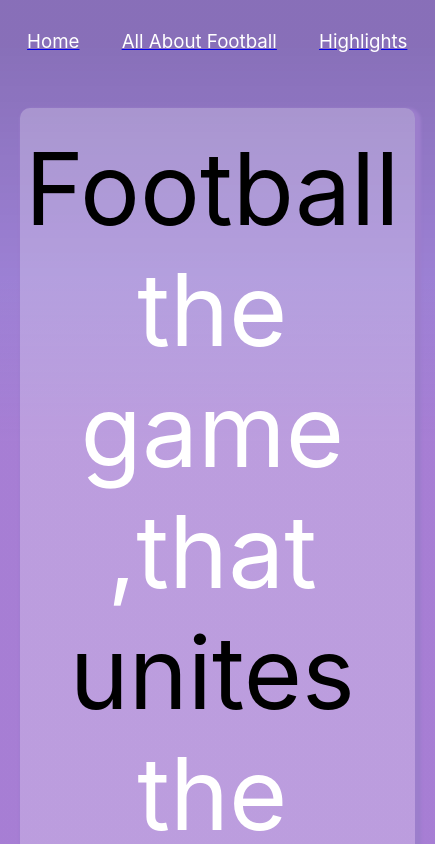
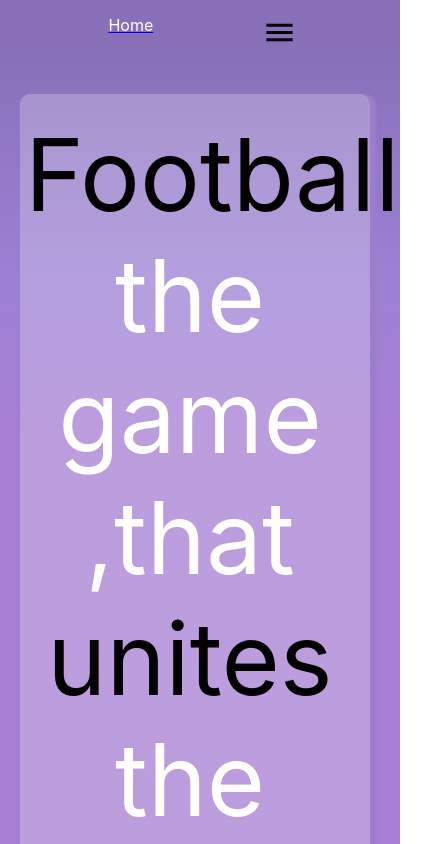
Before and after one commit to Ayush0054/football-social, a React (Vite) app: page / in a window 390 px wide. Shown: the top 844 px of the page, 435 px wide, since content can reach past the window. Built offline with nearby package versions, Linux system fonts and the light colour scheme; no server answers.

Commit message:
desktop responsive

```diff
--- a/package.json
+++ b/package.json
@@ -11,6 +11,9 @@
   "dependencies": {
     "@emotion/react": "^11.10.5",
     "@emotion/styled": "^11.10.5",
+    "@fortawesome/fontawesome-svg-core": "^6.2.1",
+    "@fortawesome/free-solid-svg-icons": "^6.2.1",
+    "@fortawesome/react-fontawesome": "^0.2.0",
     "@mui/icons-material": "^5.11.0",
     "@mui/material": "^5.11.2",
     "@mui/styled-engine-sc": "^5.11.0",
--- a/src/App.css
+++ b/src/App.css
@@ -5,8 +5,9 @@
 .App{
   display: flex;
   flex-direction: column;
+  /* max-width: 1200px; */
   /* margin-top: 35px; */
-  min-width: fit-content;
+  /* min-width: fit-content; */
   /* background: linear-gradient(180deg, rgba(59, 14, 60, 0.384) 3.81%, rgba(67, 6, 68, 0.144) 23.85%, rgba(43, 1, 31, 0.196) 37.88%), linear-gradient(360deg, rgba(11, 5, 21, 0.6) -3.27%, rgba(3, 1, 7, 0.6) 1.27%); */
 
   /* background-color: aquamarine; */
--- a/src/components/navbar/navbar.css
+++ b/src/components/navbar/navbar.css
@@ -1,5 +1,5 @@
 .navbar{
-position: sticky;
+/* position: sticky; */
 top: 0;
 z-index: 999;
 width: 100%;
@@ -49,18 +49,37 @@ padding-top:15px ;
 }
 .home:after{
   color: rgb(238, 232, 232);
-  /* background-color: rgb(112, 111, 111); */
- /* border-radius: 20px; */
 
 }
 .foot:hover{
   color: rgb(238, 232, 232);
-
-  /* background-color: rgb(112, 112, 112); */
- /* border-radius: 20px; */
 }
 .news:hover{
   color: rgb(238, 232, 232);
-  /* background-color: rgb(108, 108, 108); */
- /* border-radius: 20px; */
 }
+
+
+.navbar .icon {
+  display: none;
+}
+@media screen and (max-width: 600px) {
+  .navbar a:not(:first-child) {display: none;}
+  .navbar a.icon {
+    float: right;
+    display: block;
+  }
+}
+
+@media screen and (max-width: 600px) {
+  .navbar.responsive {position: relative;}
+  .navbar.responsive .icon {
+    position: absolute;
+    right: 0;
+    top: 0;
+  }
+  .navbar.responsive a {
+    float: none;
+    display: block;
+    text-align: left;
+  }
+}
--- a/src/components/navbar/navbar.jsx
+++ b/src/components/navbar/navbar.jsx
@@ -2,23 +2,36 @@ import React from 'react'
 import { Link } from 'react-router-dom'
 import Highlights from '../highlights/highlights'
 import Home from '../home/home'
+import MenuIcon from '@mui/icons-material/Menu';
 import "./navbar.css"
+import { FontAwesomeIcon } from '@fortawesome/react-fontawesome';
 // import Home from './components/home/home'
+function myFunction() {
+  var x = document.getElementById("myTopnav");
+  if (x.className === "navbar") {
+    x.className += " responsive";
+  } else {
+    x.className = "navbar";
+  }
+}
 function Navbar() {
+
   return (
-    <div className='navbar'>
+    <div className='navbar' id="myTopnav">
      <Link to="/">
 
-      <h3 className='home'>Home</h3>
+      <a className='home'>Home</a>
      </Link>
      <Link to="/post">
-      <h3 className='foot'>All About Football</h3>
+      <a className='foot'>All About Football</a>
      </Link>
 
      <Link to="/highlights">
-      <h3 className='news'>Highlights</h3>
+      <a className='news'>Highlights</a>
      </Link>
-
+     <a  class="icon" onclick="myFunction()">
+     <MenuIcon fontSize='large' color='tertiary'/>
+  </a>
     </div>
   )
 }
--- a/src/components/post/feed/feed.css
+++ b/src/components/post/feed/feed.css
@@ -13,7 +13,7 @@
      resize: none;
 }
 .ip{
-     min-width:480px ;
+     /* min-width:480px ; */
     margin-top: 20px;
     justify-content:space-evenly;
     display: flex;
@@ -70,34 +70,34 @@
    padding-bottom: 50px;
 
    margin-bottom: 25px;
-   padding-left: 30px;
-   padding-right: 30px;
+   padding-left: 20px;
+   padding-right: 20px;
    mix-blend-mode: normal;
 border-radius: 10px;
 height: fit-content;
 /* box-shadow: 3px 3px 3px 3px #d4d3d3; */
 /* box-shadow: 3px 3px 3px 3px #e9e7e7; */
 box-shadow: 3px 3px 3px 3px #9c7ecc;
-min-width: 770px;
+/* min-width: 770px; */
 }
 .main-area{
     flex: 0.6;
-    margin-left: 10px;
-   margin-right: 10px;
-   max-width: 800px;
+    /* margin-left: 10px; */
+   /* margin-right: 10px; */
+   /* max-width: 800px; */
 }
 
   /* *************************************** user post section**************************  */
 .main-content{
-    width: fit-content;
+    /* width: fit-content; */
     /* margin-top: 55px; */
     padding-top: 25px;
     /* background-color: rgb(207, 229, 241); */
     /* background: linear-gradient(180deg, rgba(243, 241, 241, 0.384) 3.81%, rgba(235, 235, 235, 0.144) 23.85%, rgba(177, 177, 177, 0.196) 37.88%), linear-gradient(360deg, rgba(182, 182, 182, 0.6) -3.27%, rgba(167, 167, 167, 0.6) 1.27%); */
     background-color: rgba(255, 255, 255, 0.24);
     /* background: linear-gradient(180deg, rgba(121, 120, 121, 0.384) 3.81%, rgba(43, 43, 43, 0.144) 23.85%, rgba(15, 15, 15, 0.196) 37.88%), linear-gradient(360deg, rgba(100, 99, 101, 0.6) -3.27%, rgba(93, 92, 94, 0.6) 1.27%); */
-    min-width: 790px;
-    max-width: 800px;
+    /* min-width: 790px;
+    max-width: 800px; */
     /* justify-items:s; */
     justify-content: space-between;
     /* align-items: center; */
@@ -117,7 +117,8 @@ min-width: 770px;
 
 }
 .content-image{
-    max-width: 400px;
+    max-width: 250px;
+    max-height: 250px;
     padding-left: 5px;
     border-radius: 10px;
     height: fit-content;
@@ -127,10 +128,6 @@ min-width: 770px;
     font-family: 'Inter';
 font-style: normal;
 font-weight: 400;
- /* word-wrap: break-word; */
-word-break:break-all;
+
+line-break: strict;
 }
-
-/* backdrop-filter: blur(5px);
-    transform-style: preserve-3d;
-    transform: perspective(800px)  */
--- a/src/components/post/post.css
+++ b/src/components/post/post.css
@@ -1,8 +1,7 @@
 .mains{
-     /* flex-direction: row; */
     display: flex;
-    /* justify-content: center; */
-    /* justify-content: center; */
+    /* max-width: 1200px; */
+    /* justify-content: space-evenly; */
 
 }
 *{
--- a/src/components/post/sidebar/sidebar.css
+++ b/src/components/post/sidebar/sidebar.css
@@ -16,8 +16,8 @@
   height: fit-content;
 }
 .image{
-    max-width: 240px;
-    max-height: 400px;
+    max-width: 200px;
+    max-height: 300px;
     border-radius: 30px;
 }
 .newss{
@@ -35,8 +35,8 @@
      padding-bottom: 20px;
      border-radius: 10px;
      /* margin: auto; */
-     min-width: 270px;
-     max-width: 270px;
+     /* min-width: 250px;
+     max-width: 250px; */
      /* box-shadow: 3px 3px 3px 3px #d4d3d3; */
      box-shadow: 3px 3px 3px 3px #9c7ecc;
      align-items: center;
--- a/src/components/post/widgets/widgets.css
+++ b/src/components/post/widgets/widgets.css
@@ -1,7 +1,7 @@
 .widgets{
     flex:0.2;
-    max-width: 270px;
-    min-width: 270px;
+    /* max-width: 270px;
+    min-width: 270px; */
     /* background: linear-gradient(180deg, rgba(121, 120, 121, 0.384) 3.81%, rgba(43, 43, 43, 0.144) 23.85%, rgba(15, 15, 15, 0.196) 37.88%), linear-gradient(360deg, rgba(100, 99, 101, 0.6) -3.27%, rgba(93, 92, 94, 0.6) 1.27%); */
     margin-top: 5px;
     /* padding-top: 30px;
--- a/src/index.css
+++ b/src/index.css
@@ -10,3 +10,19 @@ body{
 
   background: linear-gradient(180deg, rgba(0, 0, 0, 0.192) 3.81%, rgba(0, 0, 0, 0.072) 23.85%, rgba(160, 70, 134, 0.172) 37.88%), linear-gradient(360deg, rgba(100, 71, 146, 0.5) -3.27%, rgba(82, 22, 202, 0.5) 1.27%);
 }
+*{
+  margin: 0;
+}
+body {
+  margin: 0;
+  font-family: -apple-system, BlinkMacSystemFont, 'Segoe UI', 'Roboto', 'Oxygen',
+    'Ubuntu', 'Cantarell', 'Fira Sans', 'Droid Sans', 'Helvetica Neue',
+    sans-serif;
+  -webkit-font-smoothing: antialiased;
+  -moz-osx-font-smoothing: grayscale;
+}
+
+code {
+  font-family: source-code-pro, Menlo, Monaco, Consolas, 'Courier New',
+    monospace;
+}
```
Also changed, not shown: 1 other file (tests, documents, lock files or other folders).
